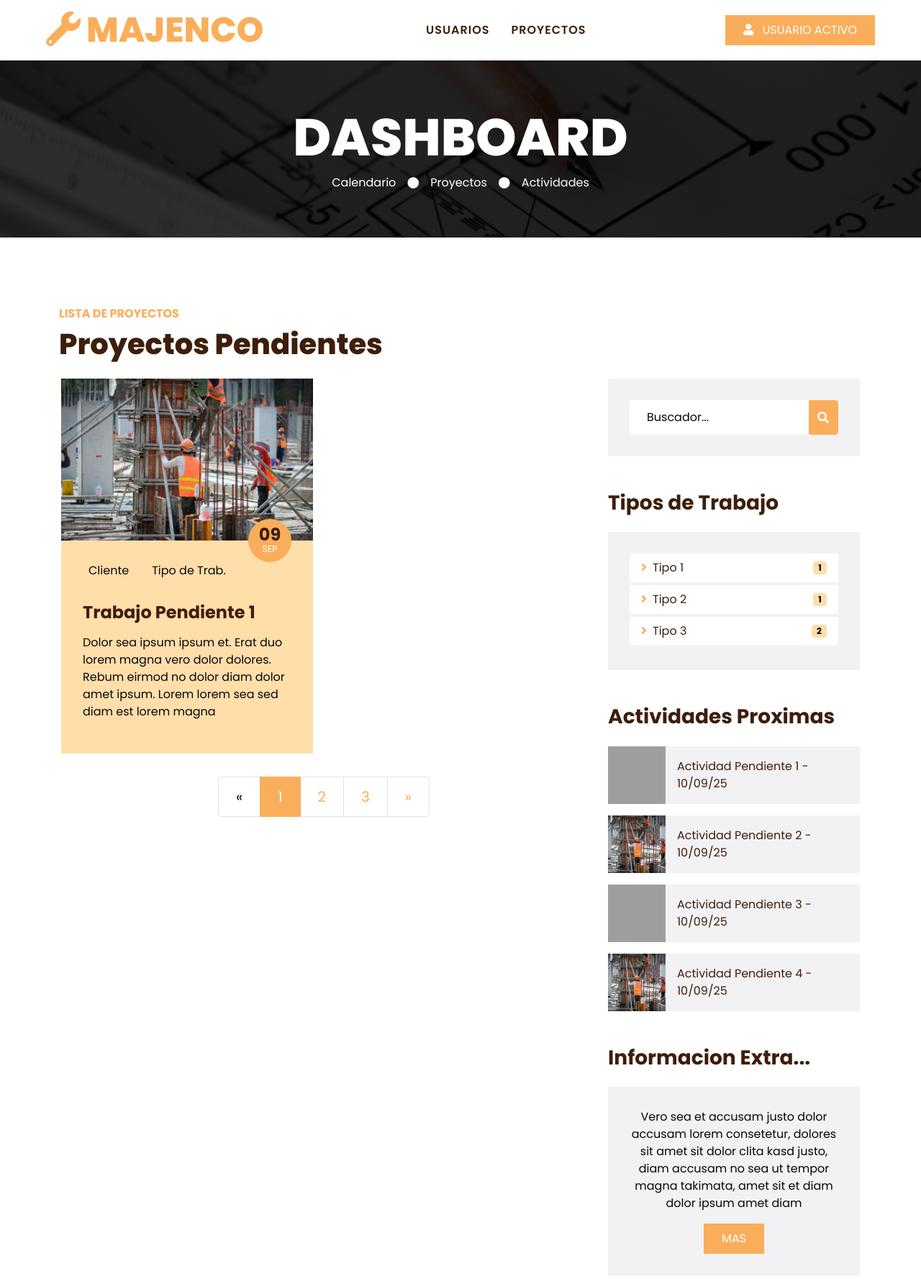
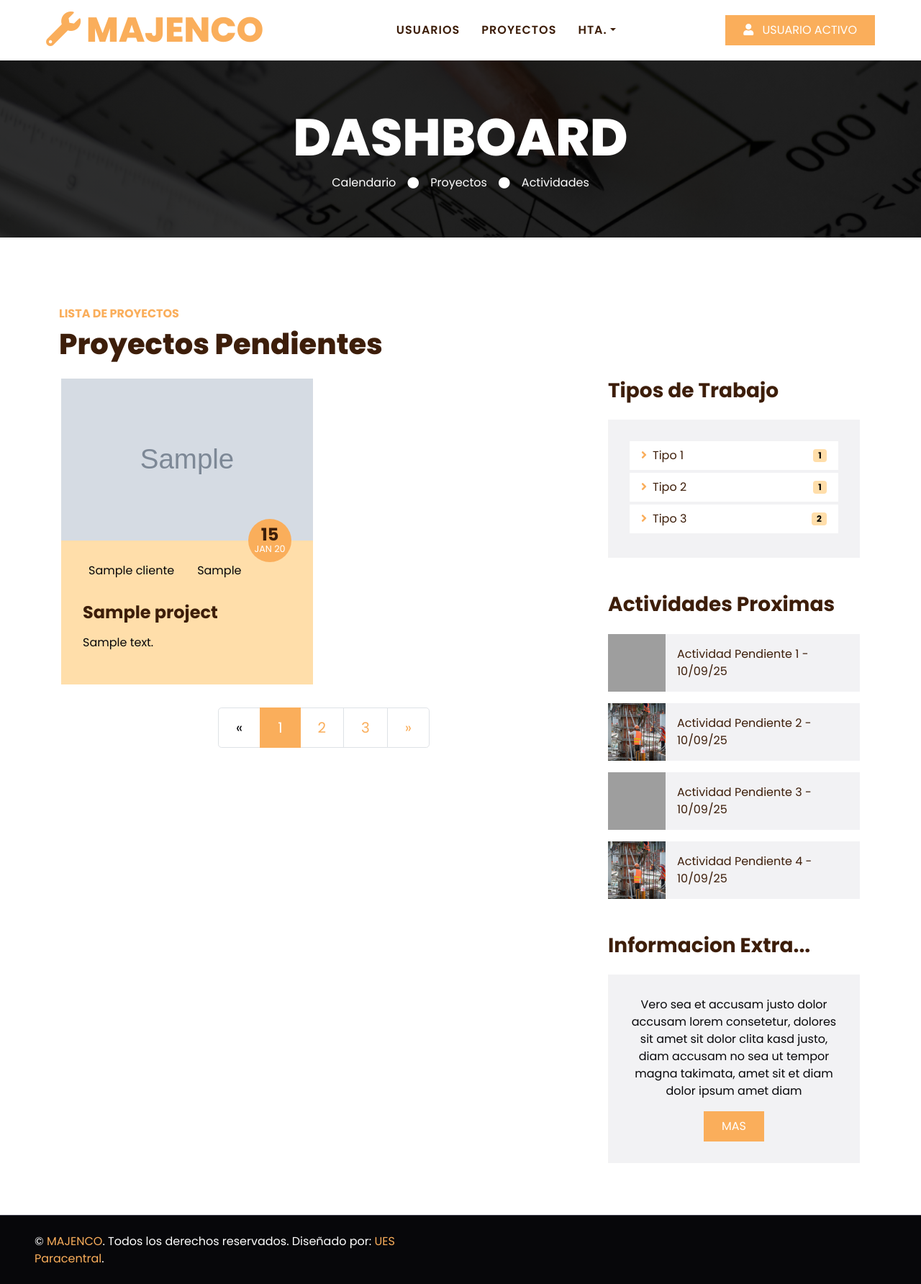
Before and after one commit to AlejandroFlores004/MAJENCOSYS, a Django app: template main/templates/dashboard.html in a window 1280 px wide. Shown: the top 1784 px of the page at 72% size. Run offline with Django 4.2, Linux system fonts and the light colour scheme; the template is opened without the code that fills it: most values are stand-ins (such as "Sample title", 1, 10 or a date in 2020); grey boxes marked "Sample" are stand-in pictures; some libraries are stand-ins or nearby versions; grey boxes are pictures that could not be loaded.

Commit message:
cambios en dashboard y otros

```diff
--- a/main/templates/baseMainWorkflow.html
+++ b/main/templates/baseMainWorkflow.html
@@ -45,6 +45,12 @@
                             class="nav-item nav-link">USUARIOS</a>
                         <a href="/admon_project"
                             class="nav-item nav-link">PROYECTOS</a>
+                        <div class="nav-item dropdown">
+                            <a href="#" class="nav-link dropdown-toggle" data-toggle="dropdown">HTA.</a>
+                            <div class="dropdown-menu rounded-0 m-0">
+                                <a href="/herramientas_basedatos" class="dropdown-item">BACKUP</a>
+                            </div>
+                        </div>
                     </div>
                     <a href
                         class="btn btn-primary py-2 px-4 d-none d-lg-block"><i
--- a/main/templates/dashboard.html
+++ b/main/templates/dashboard.html
@@ -37,34 +37,31 @@
       <div class="row">
         {% for p in projects %}
           <div class="col-md-6 mb-3">
+            <a class="" href="{% url 'projectDetail' p.pk %}">
             <div class="position-relative">
               <img class="img-fluid w-100"
                 style="height: 225px; object-fit: cover;"
-                src="{% static 'img/Trab1.jpg' %}" alt>
+                src="{{ p.imagen.url }}" alt="{{ p.nombre }}">
               <div
                 class="position-absolute bg-primary d-flex flex-column align-items-center justify-content-center rounded-circle"
                 style="width: 60px; height: 60px; bottom: -30px; right: 30px;">
-                <h4 class="font-weight-bold mb-n1">09</h4>
-                <small class="text-white text-uppercase">SEP</small>
+                <h4 class="font-weight-bold mb-n1">{{ p.created_at|date:'d' }}</h4>
+                <small class="text-white text-uppercase">{{ p.created_at|date:'M y' }}</small>
               </div>
             </div>
             <div class="bg-secondary mb-3" style="padding: 30px;">
               <div class="d-flex mb-3">
                 <div class="d-flex align-items-center">
-                  <p class="text-muted ml-2">Cliente</p>
+                  <p class="text-muted ml-2">{{ p.cliente }}</p>
                 </div>
                 <div class="d-flex align-items-center ml-4">
-                  <p class="text-muted ml-2">Tipo de
-                    Trab.</p>
+                  <p class="text-muted ml-2">{{ p.get_type_display }}</p>
                 </div>
               </div>
-              <h4 class="font-weight-bold mb-3">Trabajo
-                Pendiente 1</h4>
-              <p>Dolor sea ipsum ipsum et. Erat duo lorem
-                magna vero dolor dolores. Rebum eirmod no
-                dolor diam dolor amet ipsum. Lorem lorem sea
-                sed diam est lorem magna</p>
+              <h4 class="font-weight-bold mb-3 text-truncate" title="{{ p.nombre }}">{{ p.nombre }}</h4>
+              <p>{{ p.descripcion }}</p>
             </div>
+            </a>
           </div>
         {% endfor %}
       </div>
@@ -96,21 +93,6 @@
 
     <!-- Barra Lateral -->
     <div class="col-lg-4 mt-5 mt-lg-0">
-
-      <!-- Buscador -->
-      <div class="mb-5">
-        <div class="bg-secondary2" style="padding: 30px;">
-          <div class="input-group">
-            <input type="text" class="form-control border-0 p-4"
-              placeholder="Buscador...">
-            <div class="input-group-append">
-              <span
-                class="input-group-text bg-primary border-primary text-white"><i
-                  class="fa fa-search"></i></span>
-            </div>
-          </div>
-        </div>
-      </div>
 
       <!-- Tipos  -->
       <div class="mb-5">
--- a/project/templates/projectMain.html
+++ b/project/templates/projectMain.html
@@ -19,7 +19,7 @@
 <div class="container-fluid my-3">
   <div class="row">
     <div class="col-12">
-      <h3 class="mb-3 text-primary">Proyectos Registrados</h3>
+      <h3 class="mb-3 text-primary">Proyectos Registrados</h3><br>
       <div class="card shadow-sm rounded-3">
         <div class="card-header">
           <form class="row g-2 align-items-center" method="get">
```
Also changed, not shown: user/templates/usuarioCambiarEstado.html (+6 -1 lines), user/templates/usuarioMain.html (+24 -5 lines), user/templates/usuariosDetails.html (+4 -4 lines).
